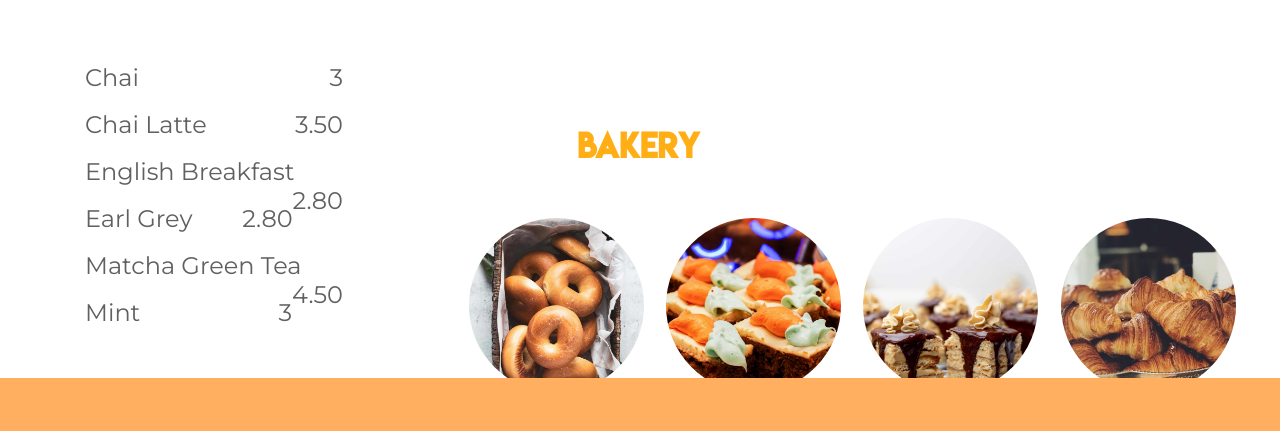
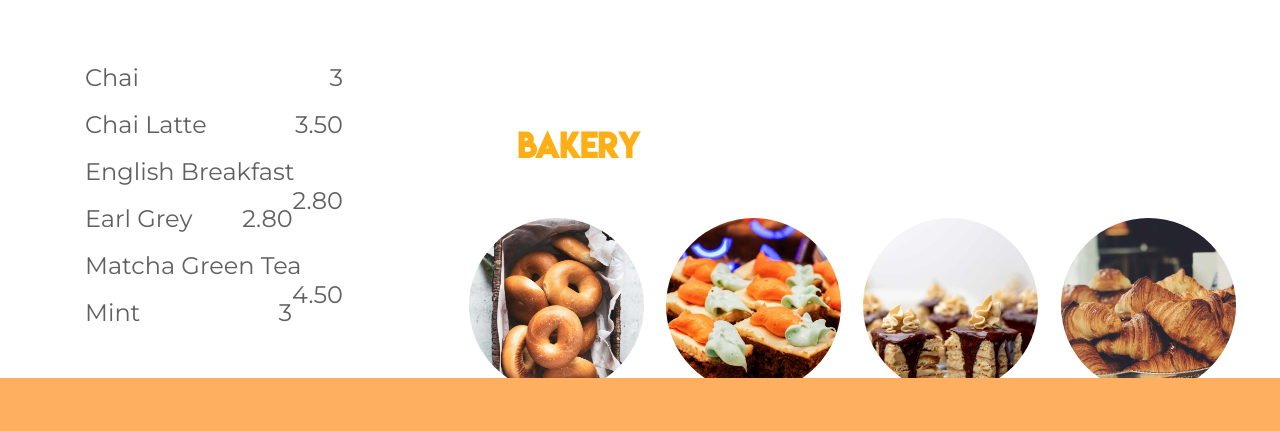
Before and after one commit to nicolashempe/QA-Term-Project, a plain HTML site: page index.html in a window 1280 px wide. Shown: the part 2079-2510 px from the top of the page. Drawn offline with Linux system fonts and the light colour scheme.

Commit message:
(Fixed) bakery subtitle not aligned to start of product images

```diff
--- a/css/styles.css
+++ b/css/styles.css
@@ -212,7 +212,7 @@ body {
     font-family: lemon;
     color: #FFAE15;
     font-size: 2em;
-    margin-left: 200px;
+    margin-left: 140px;
 }
 
 .column2 h4 {
```
